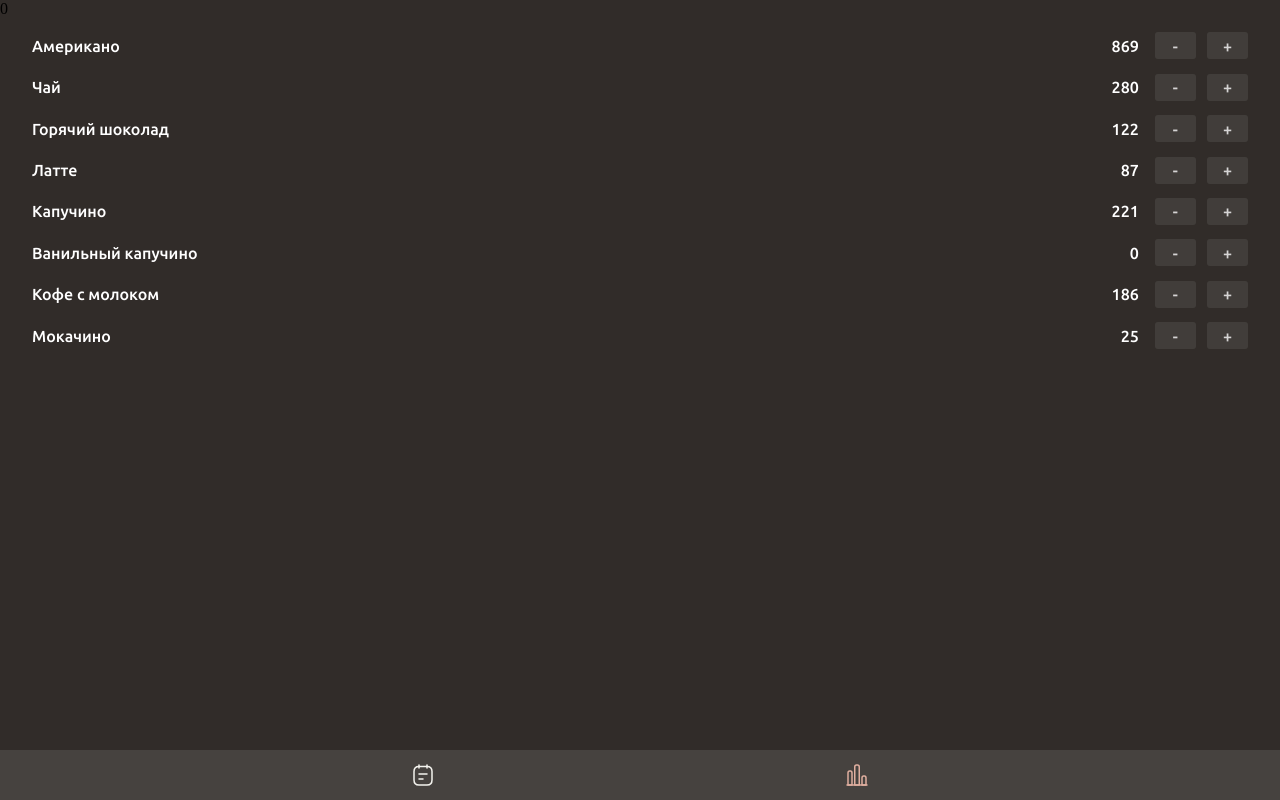
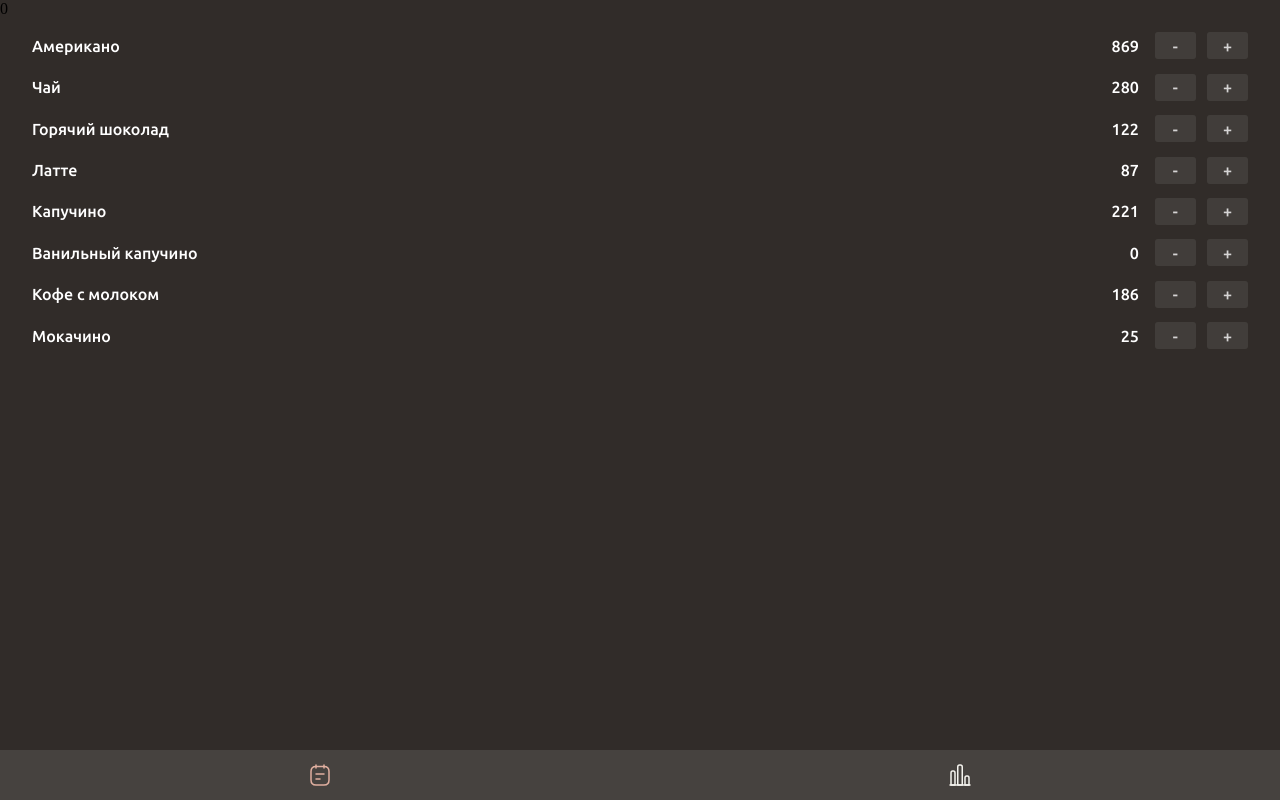
Before and after one commit to Beleks/coffee, a Nuxt app: page / in a window 1280 px wide. Built offline with nearby package versions, Linux system fonts and the light colour scheme.

Commit message:
change tabs
change tabs and fix some css styles

```diff
--- a/components/BottomMenu.vue
+++ b/components/BottomMenu.vue
@@ -16,14 +16,14 @@ import CoffeHistory from "./svg/CoffeHistory.vue";
 export default {
   data: () => {
     return {
-      chose: "history",
+      chose: "coffe",
     };
   },
   computed: {},
   methods: {
     changeTab(tab) {
-      console.log(tab, "tab");
       this.chose = tab;
+      this.$emit('changeTab', this.chose)
     },
   },
 
@@ -48,4 +48,9 @@ export default {
     align-items: center;
   }
 }
+.bottom_menu > div {
+  width: 50%;
+  display: flex;
+  justify-content: center;
+}
 </style>
--- a/components/CoffeMenu.vue
+++ b/components/CoffeMenu.vue
@@ -1,6 +1,6 @@
 <template>
   <div class="bg" >
-    <CoffeMenuItem v-for="(item, index) in coffeMenu" :key="index" :itemCofe="item" />
+    <CoffeMenuItem v-for="(item, index) in coffeMenu" :key="index" :itemCofe="item" :index="index" />
     <!--
       item
       item
@@ -22,7 +22,7 @@ export default {
   },
   computed: {
     coffeMenu(){
-      return this.$store.state.items
+      return this.$store.state.oldValues
     }
   },
   components: { CoffeMenuItem },
--- a/components/CoffeMenuItem.vue
+++ b/components/CoffeMenuItem.vue
@@ -17,9 +17,8 @@ export default {
     return {};
   },
   props: {
-    itemCofe: {
-      type: Object,
-    },
+    itemCofe:Object,
+    index: Number,
   },
 };
 </script>
--- /dev/null
+++ b/components/HistoryMenu.vue
@@ -0,0 +1,15 @@
+<template>
+  <div>
+    История
+  </div>
+</template>
+
+<script>
+export default {
+
+}
+</script>
+
+<style>
+
+</style>
--- a/pages/index.vue
+++ b/pages/index.vue
@@ -3,17 +3,22 @@
     <!-- <Test /> -->
 
     <MoneyCounter></MoneyCounter>
-    <!-- coffee menu / history menu -->
     <CoffeMenu v-if="selected === 'coffe'"></CoffeMenu>
-    <BottomMenu></BottomMenu>
+    <HistoryMenu v-if="selected === 'history'"></HistoryMenu>
+    <BottomMenu @changeTab="changeTab"></BottomMenu>
   </div>
 </template>
 
 <script>
 export default {
-  data: ()=>{
+  data: () => {
     return {
-      selected: 'coffe'
+      selected: "coffe",
+    };
+  },
+  methods: {
+    changeTab(data){
+      this.selected = data
     }
   }
 };
--- a/store/index.js
+++ b/store/index.js
@@ -1,6 +1,6 @@
 
 export const state = () => ({
-  items: [
+  oldValues: [
     { name: 'Американо', sum: 869 },
     { name: 'Чай', sum: 280 },
     { name: 'Горячий шоколад', sum: 122 },
```
